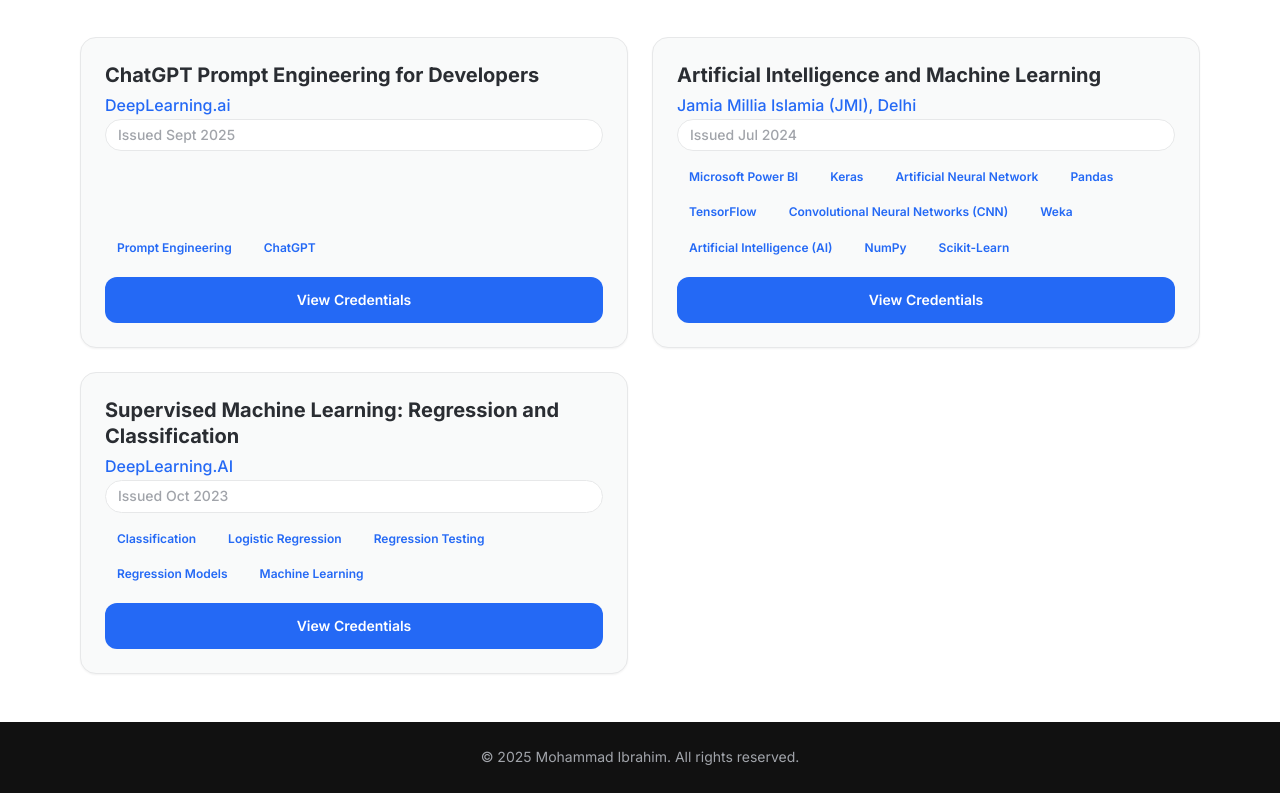
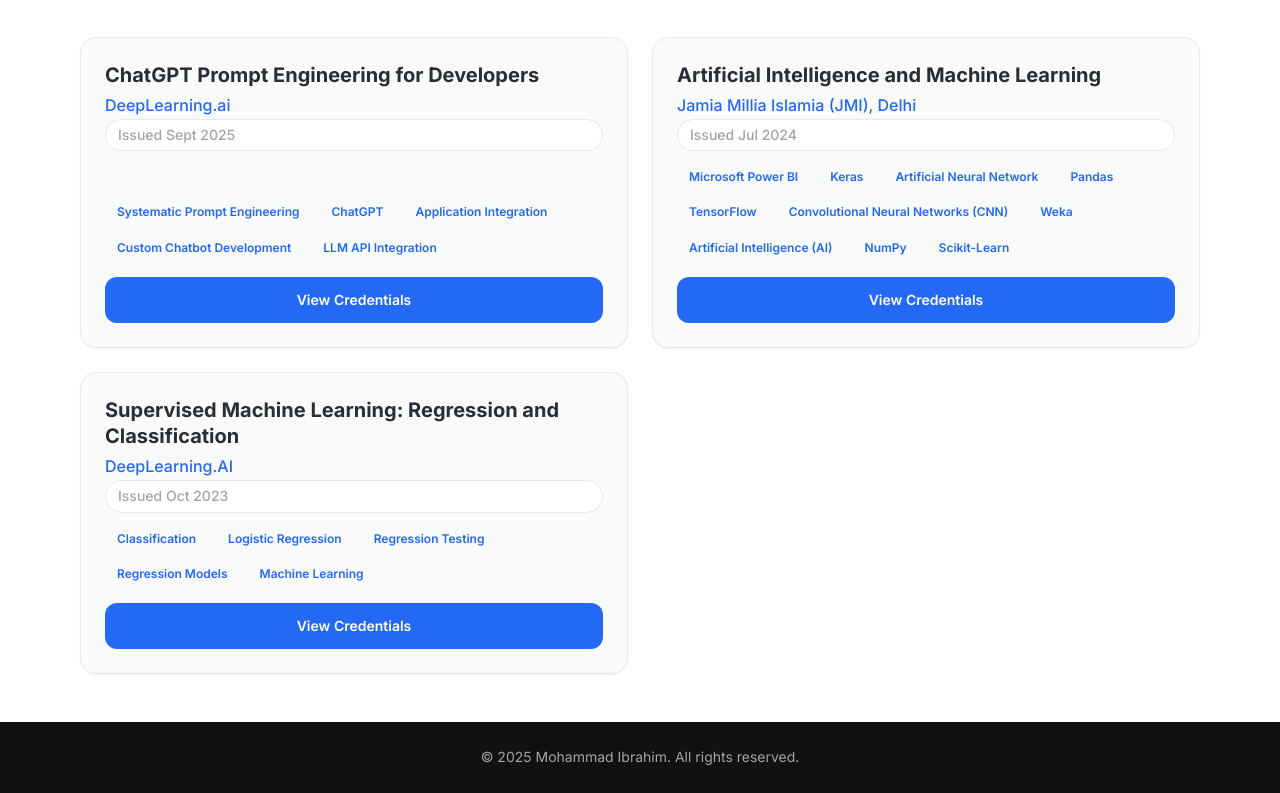
Before and after one commit to lBRAHIM8323/webpage2, a plain HTML site: page index.html in a window 1280 px wide. Shown: the part 5909-6702 px from the top of the page. Drawn offline with Linux system fonts and the light colour scheme.

Commit message:
My latest changes

```diff
--- a/index.html
+++ b/index.html
@@ -583,8 +583,11 @@
                         <h4>DeepLearning.ai</h4>
                         <span class="certification-date">Issued Sept 2025</span>
                         <div class="certification-skills">
-                            <span class="skill-badge">Prompt Engineering</span>
+                            <span class="skill-badge">Systematic Prompt Engineering</span>
                             <span class="skill-badge">ChatGPT</span>
+                            <span class="skill-badge">Application Integration</span>
+                            <span class="skill-badge">Custom Chatbot Development</span>
+                            <span class="skill-badge">LLM API Integration</span>
                         </div>
                         <a href="https://learn.deeplearning.ai/accomplishments/8e5df41f-01da-47c2-af05-ce8083f3008b?usp=sharing" target="_blank" class="view-credential-btn">View Credentials</a>
                     </div>
```
